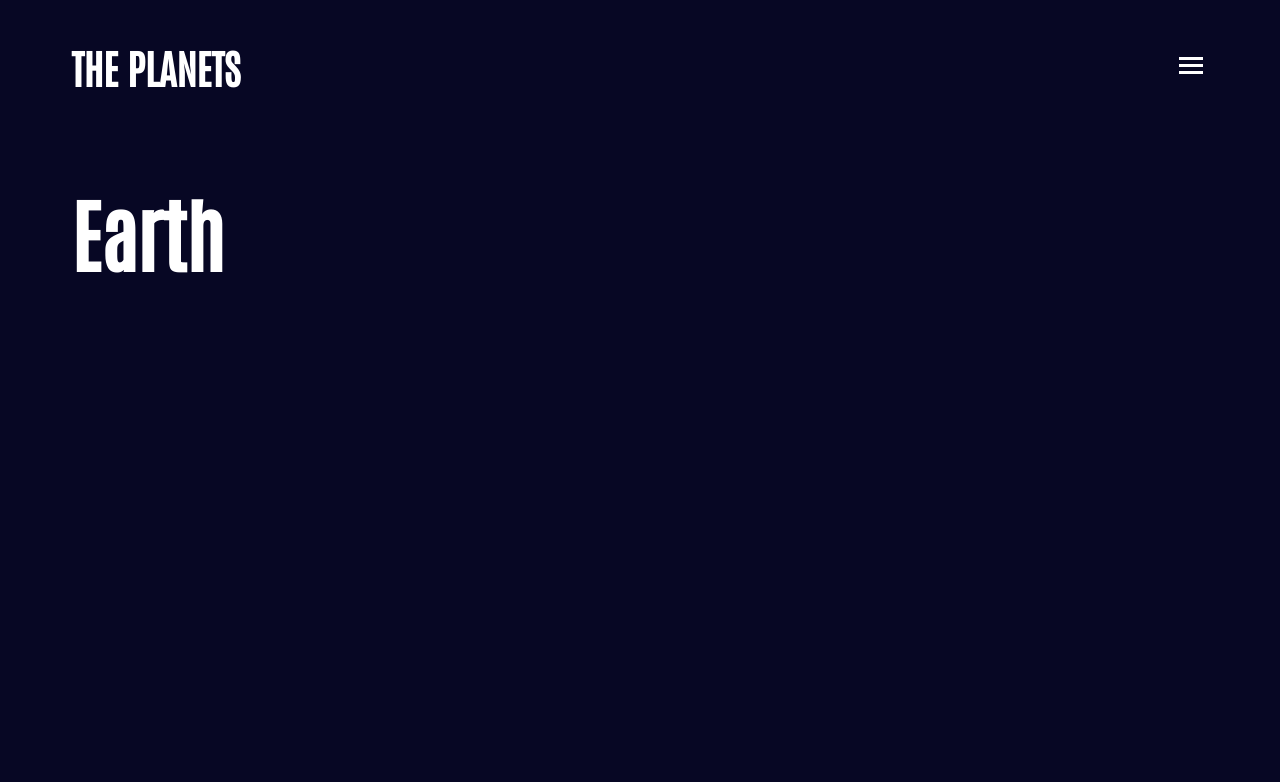
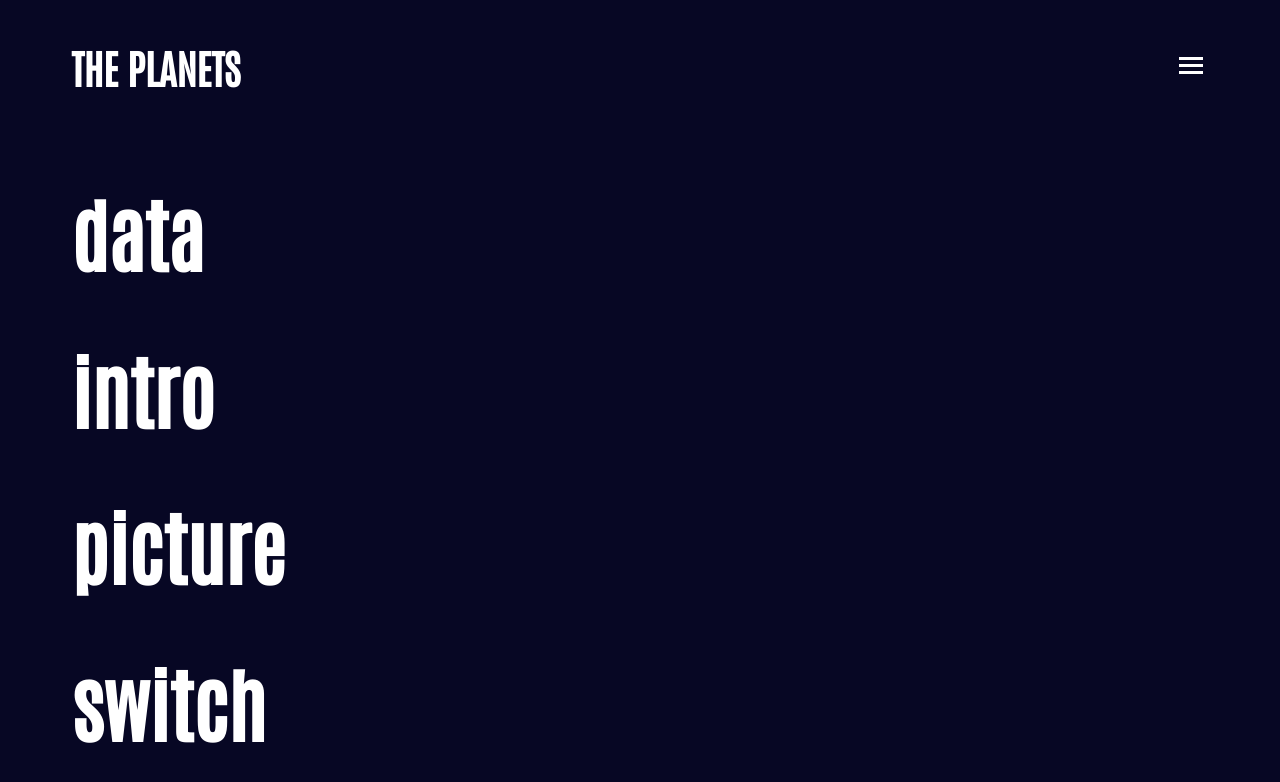
Before and after one commit to Li-Shang-tw/planets-fact-site, a Vue app: page /Earth in a window 1280 px wide. Shown: the top 782 px of the page. Built offline with nearby package versions, Linux system fonts and the light colour scheme; the HTML template or start-up script is replaced by a standard one.

Commit message:
build 4 components for mainview

```diff
--- /dev/null
+++ b/src/components/DataSection.vue
@@ -0,0 +1,3 @@
+<template>
+    <h1>data</h1>
+</template>
--- /dev/null
+++ b/src/components/Intro.vue
@@ -0,0 +1,3 @@
+<template>
+    <h1>intro</h1>
+</template>
--- /dev/null
+++ b/src/components/Picture.vue
@@ -0,0 +1,3 @@
+<template>
+    <h1>picture</h1>
+</template>
--- /dev/null
+++ b/src/components/SwitchBtn.vue
@@ -0,0 +1,3 @@
+<template>
+    <h1>switch</h1>
+</template>
--- a/src/views/MainView.vue
+++ b/src/views/MainView.vue
@@ -1,6 +1,11 @@
 <script >
 import sourceData from "../data.json"
+import SwitchBtn from "../components/SwitchBtn.vue"
+import Intro from "../components/Intro.vue"
+import Pictures from "../components/Picture.vue"
+import DataSection from "../components/DataSection.vue"
 export default{
+  components:{SwitchBtn,Intro,Pictures,DataSection},
   data(){
     return{
 
@@ -30,7 +35,11 @@ export default{
 
 <template >
 
-    <h1 >{{planet.name  }}</h1>
+    <DataSection/>
+    <Intro/>
+    <Pictures/>
+    <SwitchBtn/>
+
 
 
 </template>
```
